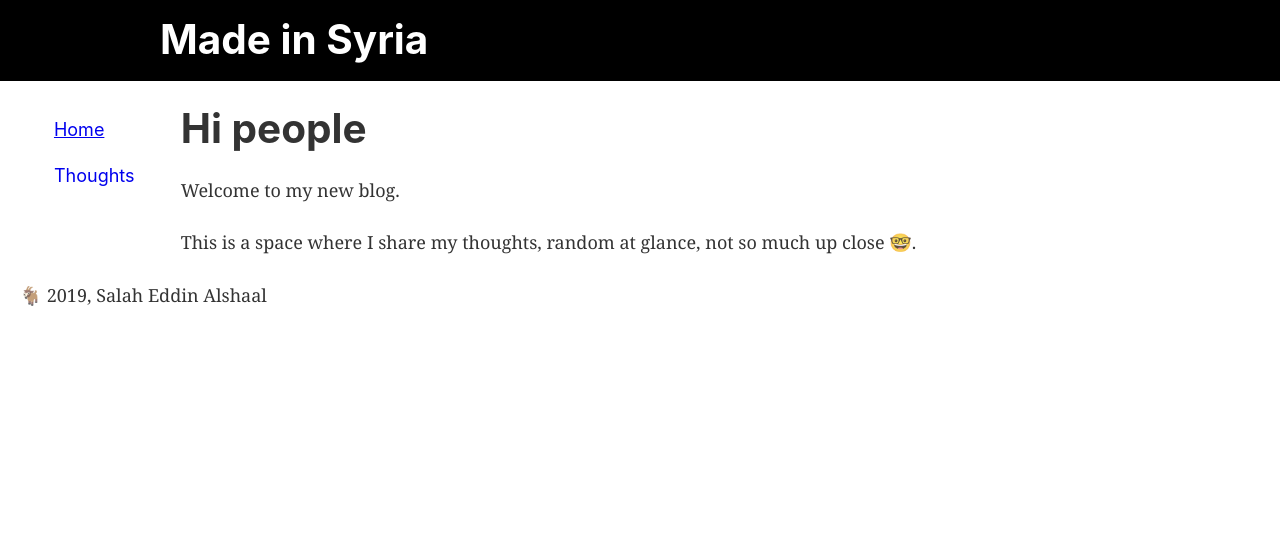
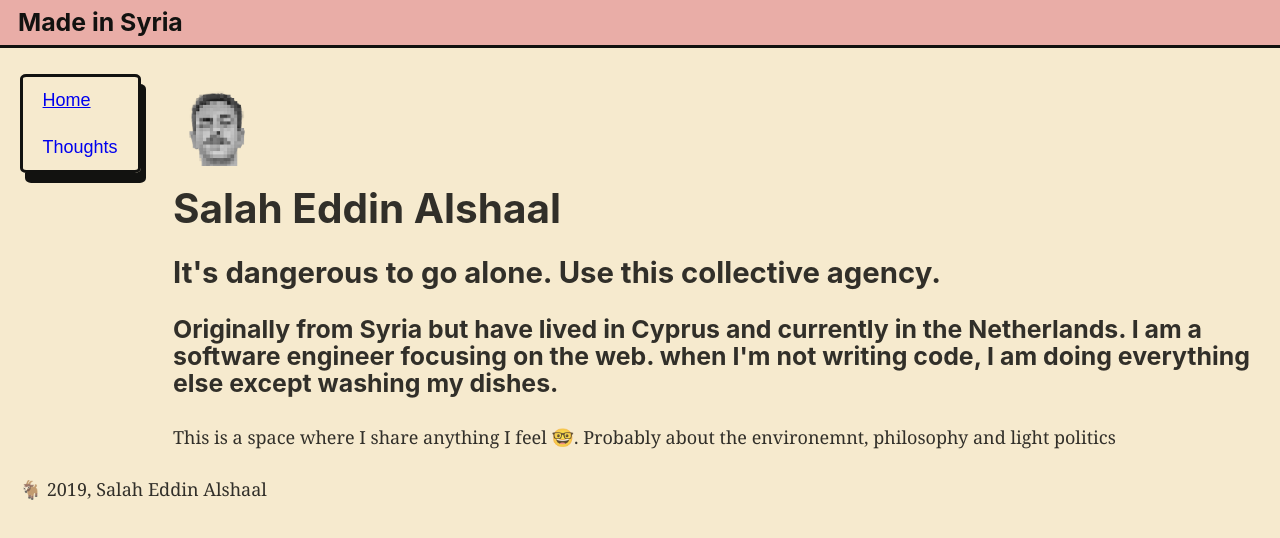
Before and after one commit to SalahEddin/made-in-syria, a Gatsby site: page / in a window 1280 px wide. Built offline with nearby package versions, Linux system fonts and the light colour scheme; Gatsby itself is replaced by a stand-in of ours.

Commit message:
💅🏼style(website): Create vintage style for site (#1)
* style(nav): apply win style

* style(blog square): add win style

* header

* scrollbar

* font

* update landing

* fixes

* update

```diff
--- a/src/components/blogSquare.css
+++ b/src/components/blogSquare.css
@@ -3,14 +3,24 @@
   display: flex;
   margin-bottom: 50px;
   flex-direction: column;
-    padding-bottom: 50px;
-    border-bottom: 1px solid #efefef;
+  padding-bottom: 15px;
+  border-bottom: 2px solid #121210;
+}
+
+a {
+  color: #121210;
+}
+
+a:visited {
+  color: #121210;
 }
 
 .blogSquare__title {
   font-weight: 200;
   margin: 0;
   font-size: 1.5em;
+  color: #121210;
+  font-weight: bold;
 }
 
 .blogSquare__date {
@@ -21,5 +31,14 @@
 
 .blogSquare__readMore {
   font-size: 0.8em;
+  font-weight: bold;
+  padding: 0.3rem;
   display: inline-block;
+  font-size: .8em;
+  border: 3px solid #121210;
+  border-radius: 5%;
 }
+
+.blogSquare__readMore:hover {
+  box-shadow: 5px 10px #121210;
+}
--- a/src/components/blogSquare.js
+++ b/src/components/blogSquare.js
@@ -12,7 +12,7 @@ const BlogSquare = ({ title, date, path, description }) => (
       <h2 className="blogSquare__title">{title}</h2>
       <p className="blogSquare__date">{date}</p>
       <p>{description}</p>
-      <p style={{ fontSize: '.8em', textDecoration: 'underline' }}>Read more</p>
+      <p className="blogSquare__readMore">Read more</p>
     </Link >
   </section >
 )
--- /dev/null
+++ b/src/components/header.css
@@ -0,0 +1,12 @@
+.header {
+    background: #E9ADA7;
+    margin-bottom: 1.45rem;
+    border-bottom: 3px solid #121210;
+    display: flex;
+    justify-content: left;
+}
+
+.header__title {
+    color: #121210;
+    text-decoration: none;
+}
--- a/src/components/header.js
+++ b/src/components/header.js
@@ -1,32 +1,21 @@
 import { Link } from "gatsby"
 import PropTypes from "prop-types"
 import React from "react"
+import "./header.css"
 
 const Header = ({ siteTitle }) => (
-  <header
-    style={{
-      background: `black`,
-      marginBottom: `1.45rem`,
-    }}
-  >
+  <header className="header">
     <div
       style={{
-        margin: `0 auto`,
-        maxWidth: 960,
-        padding: `1rem 0rem`,
+        margin: `0px 1.0rem`,
+        padding: `0.5rem 0rem`,
       }}
     >
-      <h1 style={{ margin: 0 }}>
-        <Link
-          to="/"
-          style={{
-            color: `white`,
-            textDecoration: `none`,
-          }}
-        >
+      <h3 style={{ margin: 0 }}>
+        <Link to="/" className="header__title">
           {siteTitle}
         </Link>
-      </h1>
+      </h3>
     </div>
   </header>
 )
--- a/src/components/layout.css
+++ b/src/components/layout.css
@@ -1,5 +1,5 @@
 html {
-  font-family: sans-serif;
+  font-family: Arial, Helvetica, sans-serif;
   -ms-text-size-adjust: 100%;
   -webkit-text-size-adjust: 100%;
 }
@@ -620,6 +620,29 @@ pre tt:after {
     font-size: 100%;
   }
 }
+
+/* width */
+::-webkit-scrollbar {
+  width: 0.8rem;
+}
+
+/* Track */
+::-webkit-scrollbar-track {
+  box-shadow: inset 0 0 0px #F6EACE;
+  border-radius: 1px;
+}
+
+/* Handle */
+::-webkit-scrollbar-thumb {
+  background: #E9ADA7;
+  border-radius: 10px;
+}
+
+/* Handle on hover */
+::-webkit-scrollbar-thumb:hover {
+  background: #E9ADA7;
+}
+
 .main__div {
   display: flex;
   flex-wrap: wrap;
--- a/src/components/layout.js
+++ b/src/components/layout.js
@@ -14,6 +14,8 @@ import "./layout.css"
 import Nav from "./nav"
 
 const Layout = ({ children }) => {
+  document.body.style.backgroundColor = "#F6EACE";
+
   const data = useStaticQuery(graphql`
     query SiteTitleQuery {
       site {
--- a/src/components/nav.css
+++ b/src/components/nav.css
@@ -1,16 +1,29 @@
 li {
-  font-family: -apple-system, BlinkMacSystemFont, "Segoe UI", Roboto, Helvetica,
-    Arial, sans-serif, "Apple Color Emoji", "Segoe UI Emoji", "Segoe UI Symbol";
+  font-family: Arial;
   padding: 15px 0px 15px 30px;
+}
+
+ul {
+  margin: 0px;
 }
 
 .nav {
   height: 100%;
   margin: 0;
+  margin-right: 1.8rem;
+  margin-bottom: 0.8rem;
+  border: 3px solid #121210;
+  border-radius: 5%;
+  box-shadow: 5px 10px #121210;
 }
 
 .nav__link {
   text-decoration: none;
+  color: #121210,
+}
+
+.nav__link:visited {
+  color: #121210;
 }
 
 .nav__list {
@@ -19,8 +32,6 @@ li {
   flex-direction: column;
   justify-content: flex-start;
   align-items: flex-start;
-  margin-right: 1.45rem;
-  margin-left: 0.8rem;
 }
 
 .nav__list > li {
--- a/src/pages/index.js
+++ b/src/pages/index.js
@@ -4,13 +4,18 @@ import { Link } from "gatsby"
 import Layout from "../components/layout"
 import Image from "../components/image"
 import SEO from "../components/seo"
+import ProfileImage from "../images/profile.png"
 
 const IndexPage = () => (
   <Layout>
     <SEO title="Salah Eddin Alshaal Blog" />
-    <h1>Hi people</h1>
-    <p>Welcome to my new blog.</p>
-    <p>This is a space where I share my thoughts, random at glance, not so much up close 🤓.</p>
+    <img src={ProfileImage} style={{width: "5rem", padding: "0.8rem", "margin": 0}}></img>
+    <h1>Salah Eddin Alshaal</h1>
+    <h2>It's dangerous to go alone. Use this collective agency.</h2>
+    <h3>Originally from Syria but have lived in Cyprus and currently in the Netherlands.
+      I am a software engineer focusing on the web. when I'm not writing code, I am doing everything else except washing my dishes.
+    </h3>
+    <p>This is a space where I share anything I feel 🤓. Probably about the environemnt, philosophy and light politics</p>
   </Layout>
 )
 
```
Also changed, not shown: src/images/gatsby-astronaut.png (deleted), src/images/profile.png (added). Lines whose indentation alone changed are shown as unchanged.
